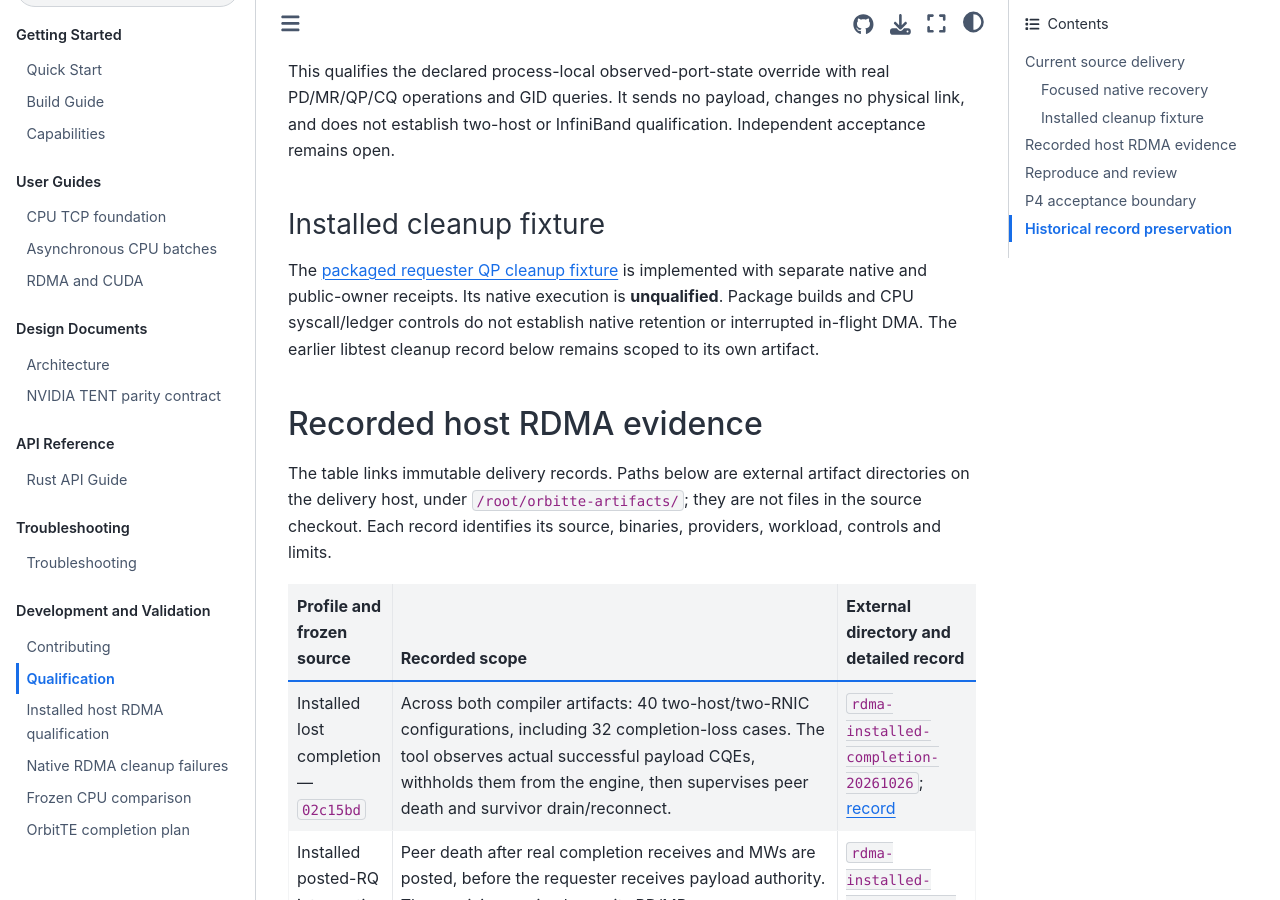
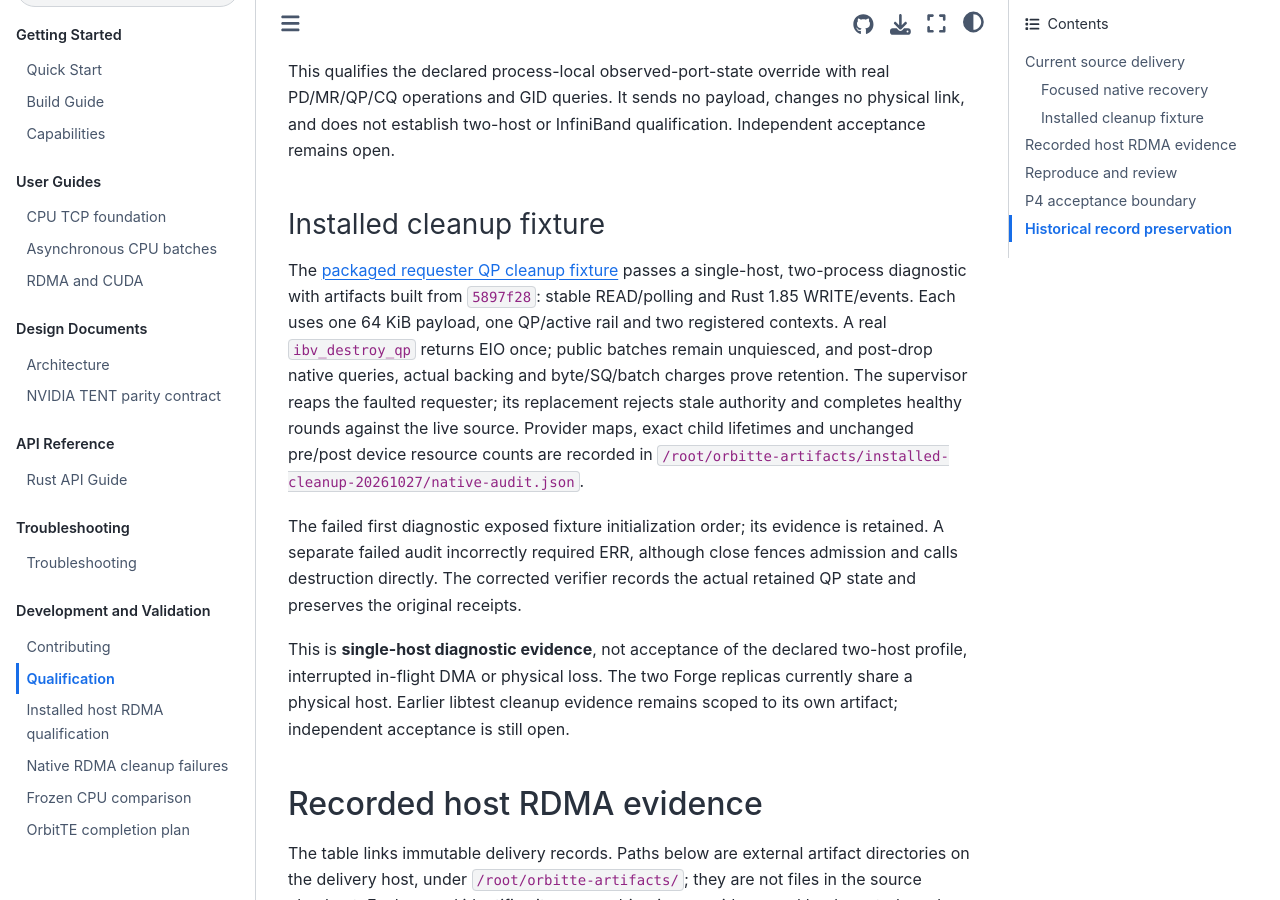
Before and after one commit to OrbitInfra/OrbitTE, a Sphinx documentation site: the page built from docs/qualification.md, in a window 1280 px wide and 900 px high, scrolled down 1245 px. Built offline with Sphinx 7.4.7 and the Sphinx Book theme 1.1.4, drawn with Linux system fonts in a browser that asks for light colours.

Commit message:
docs(rdma): record scoped installed cleanup diagnostic

```diff
--- a/docs/qualification.md
+++ b/docs/qualification.md
@@ -56,10 +56,26 @@ qualification. Independent acceptance remains open.
 ### Installed cleanup fixture
 
 The [packaged requester QP cleanup fixture](installed-host.md#native-cleanup-failure)
-is implemented with separate native and public-owner receipts. Its native
-execution is **unqualified**. Package builds and CPU syscall/ledger controls
-do not establish native retention or interrupted in-flight DMA. The earlier
-libtest cleanup record below remains scoped to its own artifact.
+passes a single-host, two-process diagnostic with artifacts built from
+`5897f28`: stable READ/polling and Rust 1.85 WRITE/events. Each uses one
+64 KiB payload, one QP/active rail and two registered contexts. A real
+`ibv_destroy_qp` returns EIO once; public batches remain unquiesced, and
+post-drop native queries, actual backing and byte/SQ/batch charges prove
+retention. The supervisor reaps the faulted requester; its replacement rejects
+stale authority and completes healthy rounds against the live source.
+Provider maps, exact child lifetimes and unchanged pre/post device resource
+counts are recorded in
+`/root/orbitte-artifacts/installed-cleanup-20261027/native-audit.json`.
+
+The failed first diagnostic exposed fixture initialization order; its evidence
+is retained. A separate failed audit incorrectly required ERR, although close
+fences admission and calls destruction directly. The corrected verifier records
+the actual retained QP state and preserves the original receipts.
+
+This is **single-host diagnostic evidence**, not acceptance of the declared
+two-host profile, interrupted in-flight DMA or physical loss. The two Forge
+replicas currently share a physical host. Earlier libtest cleanup evidence
+remains scoped to its own artifact; independent acceptance is still open.
 
 ## Recorded host RDMA evidence
 
```
Also changed, not shown: docs/completion-plan.md (+1 -1 lines), docs/installed-host.md (+3 -2 lines), docs/native-cleanup.md (+3 -3 lines).
